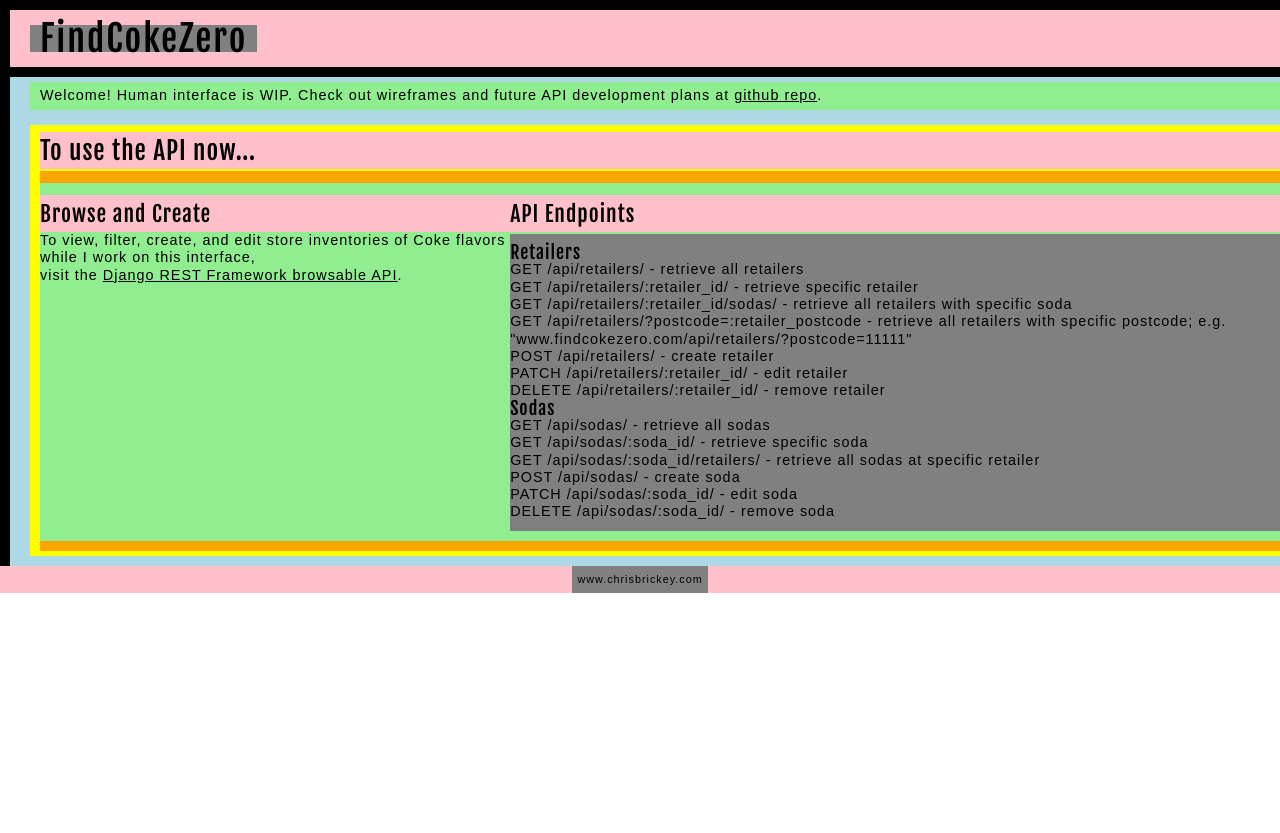
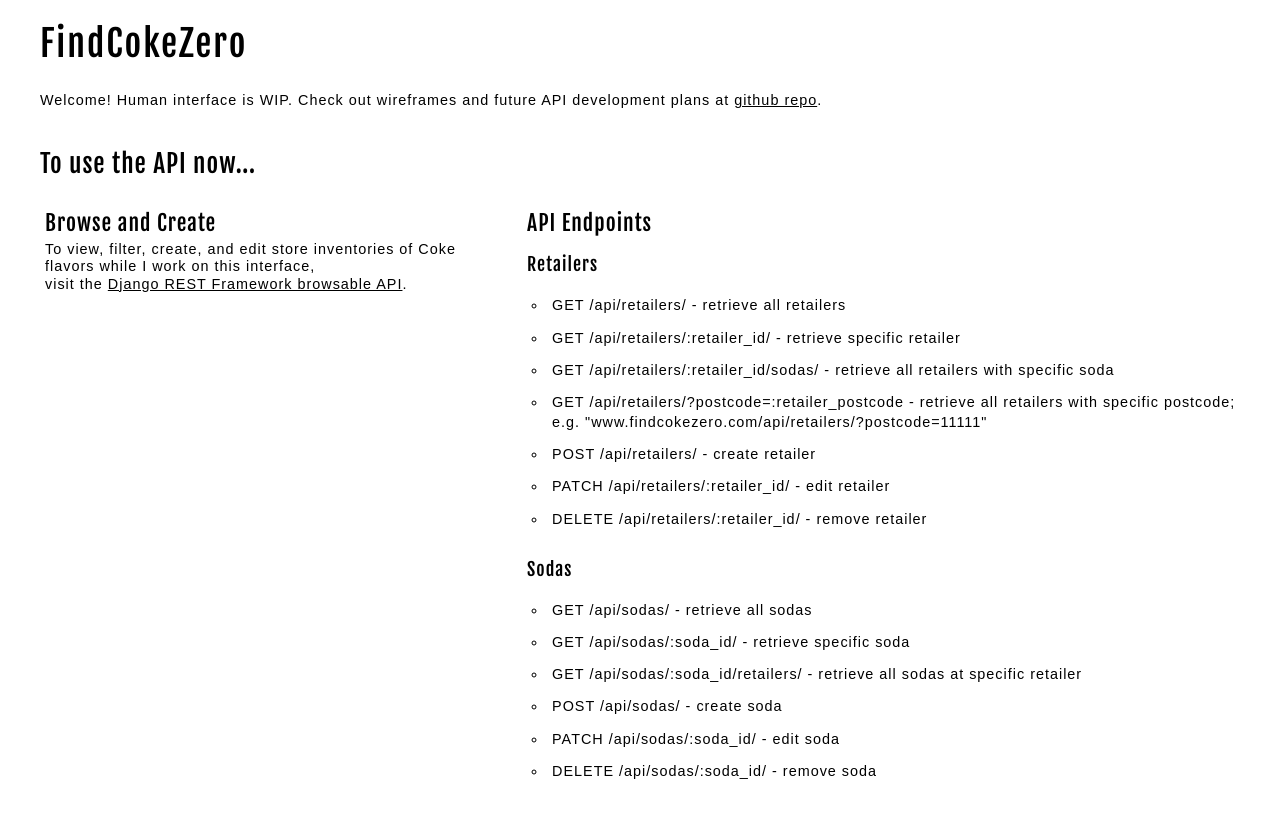
Before and after one commit to chrisbrickey/findcokezero, a Django app: page / in a window 1280 px wide. Before the commit the page ends 593 px from the top, so only its background shows below. Run offline with Django 3.2, Linux system fonts and the light colour scheme; some web fonts are replaced.

Commit message:
space out tables of endpoints

```diff
--- a/app1_findcokezero/templates/index.html
+++ b/app1_findcokezero/templates/index.html
@@ -45,9 +45,6 @@
                     <div id="apiBody">
 
                         <div class="apiSubSection">
-                        </div>
-
-                        <div class="apiSubSection">
                             <div class="apiSubHeader">
                                 <h3>Browse and Create</h3>
                             </div>
@@ -58,14 +55,22 @@
                             </p>
                         </div>
 
+                        <div class="apiSubSection" id="splitter">
+                        </div>
+
+
                         <div class="apiSubSection">
 
                             <div class="apiSubHeader">
                                 <h3>API Endpoints</h3>
                             </div>
 
-                            <div id="tableContainer">
-                                <ul><h4>Retailers</h4>
+
+                            <div class="apiTableHeader">
+                                <h4>Retailers</h4>
+                            </div>
+
+                            <ul class="endpointTable">
                                 <li>GET /api/retailers/ - retrieve all retailers</li>
                                 <li>GET /api/retailers/:retailer_id/ - retrieve specific retailer</li>
                                 <li>GET /api/retailers/:retailer_id/sodas/ - retrieve all retailers with specific soda</li>
@@ -75,7 +80,11 @@
                                 <li>DELETE /api/retailers/:retailer_id/ - remove retailer</li>
                             </ul>
 
-                                <ul><h4>Sodas</h4>
+                            <div class="apiTableHeader">
+                                <h4>Sodas</h4>
+                            </div>
+
+                            <ul class="endpointTable">
                                 <li>GET /api/sodas/ - retrieve all sodas</li>
                                 <li>GET /api/sodas/:soda_id/ - retrieve specific soda</li>
                                 <li>GET /api/sodas/:soda_id/retailers/ - retrieve all sodas at specific retailer</li>
@@ -83,14 +92,10 @@
                                 <li>PATCH /api/sodas/:soda_id/ - edit soda</li>
                                 <li>DELETE /api/sodas/:soda_id/ - remove soda</li>
                             </ul>
-                            </div>
 
                         </div>
 
                     </div>
-
-
-
 
                 </div>
 
@@ -101,13 +106,6 @@
             <section id="filter"></section>
             <section id="listings"></section>
             <section id="addRetailer"></section>
-
-            <footer id="foot">
-                <div id="footline">
-                    <h6>www.chrisbrickey.com</h6>
-                </div>
-            </footer>
-
         </main>
 
 
--- a/findcoke1/static/css/main.css
+++ b/findcoke1/static/css/main.css
@@ -69,7 +69,7 @@
 /*beginning of custom CSS*/
 
 main {
-  background-color: black;
+  /* background-color: gray; */
   width: 100%;
   height: 100%;
   overflow-y: auto;
@@ -136,7 +136,7 @@
 
 
 #head {
-  background-color: pink;
+  /* background-color: pink; */
   width: 100%;
   margin: 0px 10px 0px 10px;
   padding: 5px 10px 5px 10px;
@@ -146,27 +146,28 @@
   align-items: center;
   margin: 10px;
   padding: 10px;
+  flex: 0;
 }
 
 #headline {
-  background-color: gray;
-  margin: 5px 10px 5px 10px;
+  /* background-color: gray; */
+  margin: 10px 10px 5px 10px;
   padding: 5px 10px 5px 10px;
   display: flex;
 }
 
 #landingPage {
-  background-color: lightblue;
+  /* background-color: lightblue; */
   width: 100%;
   margin: 0px 10px 0px 10px;
   padding: 5px 10px 5px 10px;
 
   flex: 1;
 
-  display: flex;
+  /* display: flex;
   flex-direction: column;
   justify-content: left;
-  align-items: left;
+  align-items: left; */
 }
 
 #landingPage a {
@@ -178,25 +179,25 @@
 }
 
 #temp {
-  background-color: lightgreen;
+  /* background-color: lightgreen; */
   margin: 0px 10px 0px 10px;
   padding: 5px 10px 5px 10px;
 }
 
 #api {
-  background-color: yellow;
+  /* background-color: yellow; */
   margin: 15px 10px 5px 10px;
   padding: 5px 10px 5px 10px;
 }
 
 #apiHeader {
-  background-color: pink;
-  margin: 2px 0px 0px 0px;
+  /* background-color: pink; */
+  margin: 10px 0px 0px 0px;
   padding: 10px 0px 10px 0px;
 }
 
 #apiBody {
-  background-color: orange;
+  /* background-color: orange; */
   margin: 2px 0px 0px 0px;
   padding: 10px 0px 10px 0px;
   display: flex;
@@ -205,40 +206,64 @@
 }
 
 .apiSubSection {
-  background-color: lightgreen;
-  margin: 2px 0px 0px 0px;
+  /* background-color: lightgreen; */
+  margin: 0px 5px 0px 0px;
+  padding: 10px 5px 10px 5px;
+
+  display: flex;
+  flex-direction: column;
+}
+
+#splitter {
+  width: 25px;
+}
+
+.apiSubHeader {
+  /* background-color: pink; */
+  margin: 0px;
   padding: 10px 0px 10px 0px;
 }
 
-.apiSubHeader {
-  background-color: pink;
-  margin: 2px 0px 0px 0px;
-  padding: 10px 0px 10px 0px;
+.apiTableHeader {
+  /* background-color: lightblue; */
+  margin: 10px 0px 0px 0px;
+  padding: 5px 0px 5px 0px;
 }
 
-#tableContainer {
-  background-color: gray;
-  margin: 2px 0px 0px 0px;
-  padding: 10px 0px 10px 0px;
+.endpointTable {
+  margin: 5px;
+  padding: 5px;
+}
+
+.endpointTable li {
+  list-style-type: circle;
+  /* background-color: gray; */
+  line-height: 140%;
+  padding: 5px;
+  margin: 2px 5px 2px 10px;
 }
 
 #foot {
-  background-color: pink;
+  /* background-color: pink; */
   width: 100%;
-  /* margin: 5px 10px 5px 10px;
-  padding: 5px 10px 5px 10px; */
   display: flex;
   justify-content: center;
   align-items: center;
-
+  flex: 0;
 }
 
 #footline {
-  background-color: gray;
+  /* background-color: gray; */
   margin: 0px 10px 0px 10px;
   padding: 5px;
   diplay: flex;
 }
+
+/* <footer id="foot">
+    <div id="footline">
+        <h6>www.chrisbrickey.com</h6>
+    </div>
+</footer> */
 
 
 #map {
```
Lines whose indentation alone changed are shown as unchanged.
